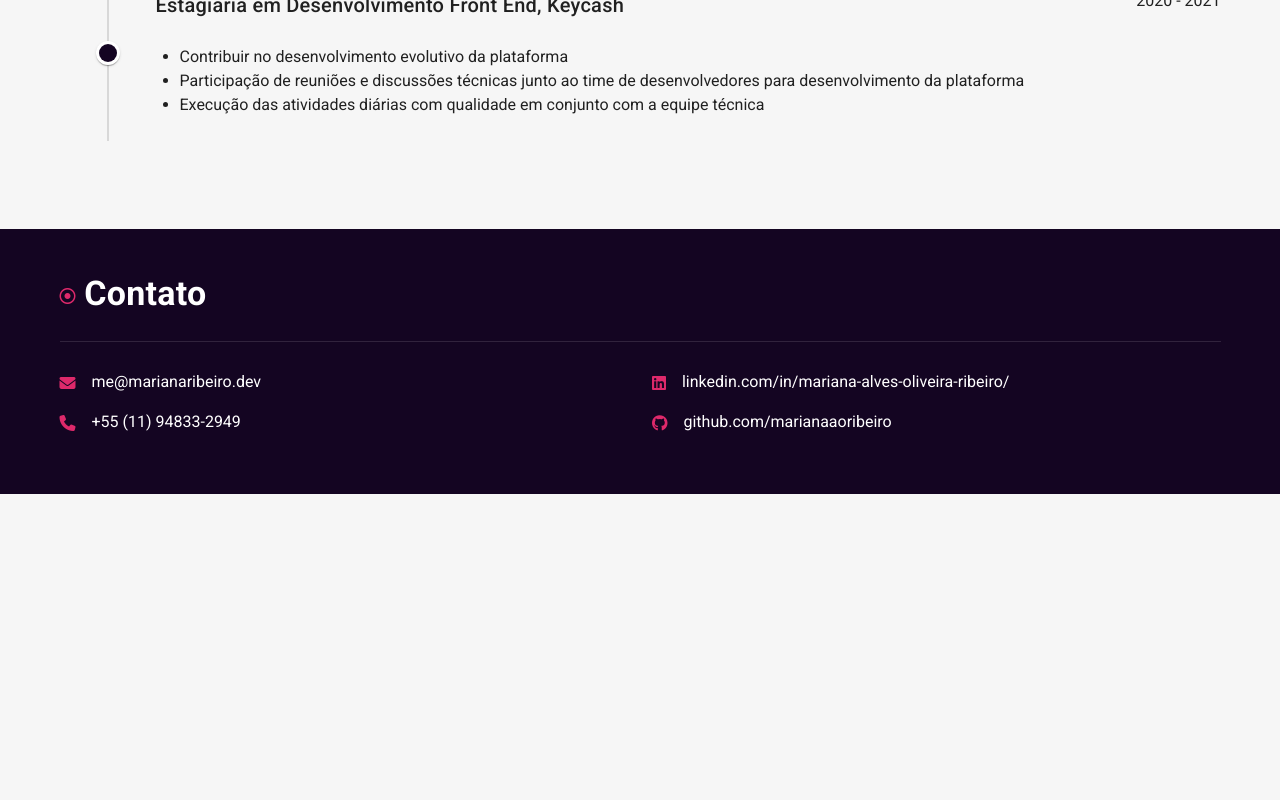
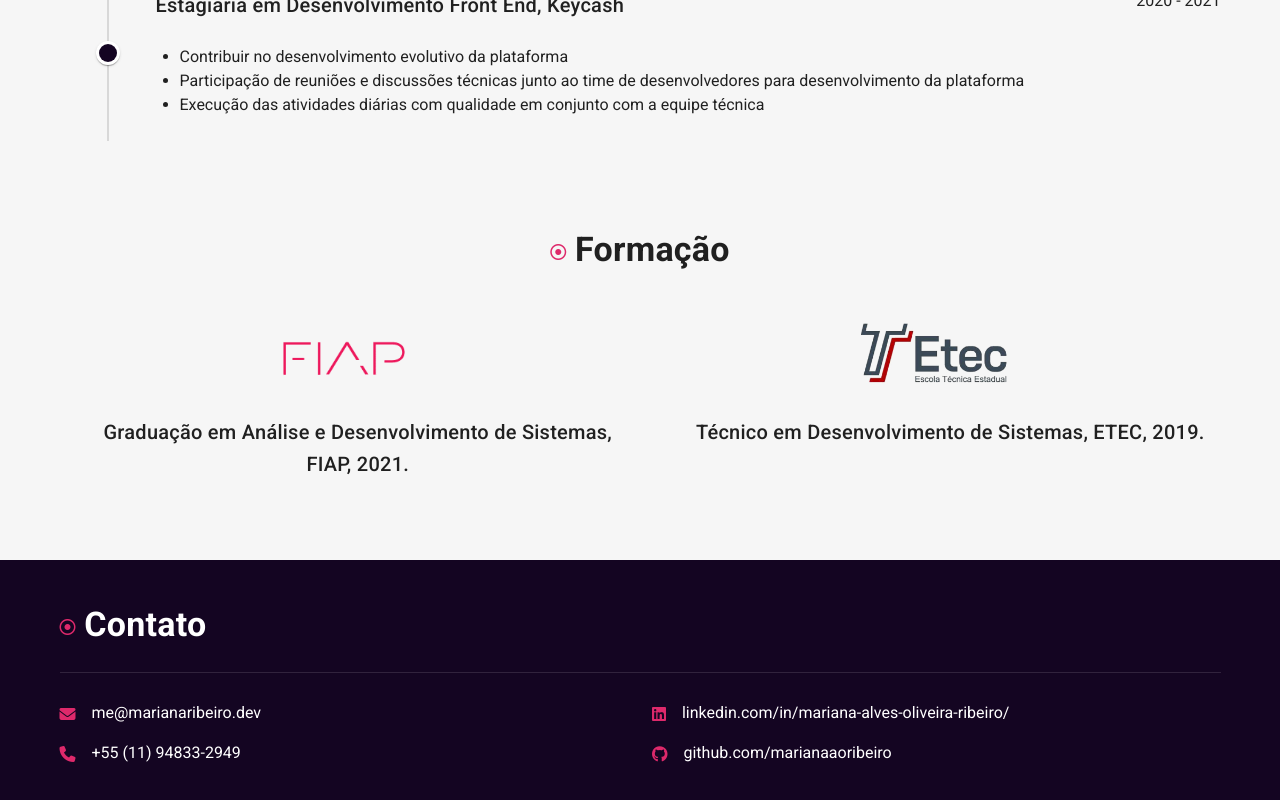
Before and after one commit to marianaaoribeiro/marianaribeiro.dev, a Vue app: page /#/ in a window 1280 px wide. Shown: the part 1536-2336 px from the top of the page. Before the commit the page ends 2030 px from the top, so only its background shows below. Built offline with nearby package versions, Linux system fonts and the light colour scheme.

Commit message:
Education

```diff
--- /dev/null
+++ b/src/components/AcademicEducation.vue
@@ -0,0 +1,47 @@
+<template>
+  <div id="education" class="py-5">
+    <v-container>
+      <v-row>
+        <v-col cols="12">
+          <p class="text-h4 font-weight-bold text-center">
+            <v-icon small color="tertiary"> far fa-circle-dot </v-icon>
+            Formação
+          </p>
+        </v-col>
+
+        <v-col
+          cols="12" sm="6"
+          v-for="(item, index) in education"
+          :key="index"
+          align="center"
+        >
+          <img
+            :src="item.src"
+            :alt="item.alt"
+            width="150"
+            :class="index == 1 ? 'mb-2' : ''"
+          />
+          <p class="title ml-7">{{ item.name }}</p>
+        </v-col>
+      </v-row>
+    </v-container>
+  </div>
+</template>
+<script>
+export default {
+  data: () => ({
+    education: [
+      {
+        src: require("@/assets/fiap.png"),
+        name: "Graduação em Análise e Desenvolvimento de Sistemas, FIAP, 2021.",
+        alt: "fiap",
+      },
+      {
+        src: require("@/assets/etec.png"),
+        name: "Técnico em Desenvolvimento de Sistemas, ETEC, 2019.",
+        alt: "etec",
+      },
+    ],
+  }),
+};
+</script>
--- a/src/components/DevDetails.vue
+++ b/src/components/DevDetails.vue
@@ -18,7 +18,15 @@
             Mariana Ribeiro
           </div>
           <p class="title">Desenvolvedora Front-end</p>
-          <v-btn outlined class="rounded-lg" dense> Baixar Currículo </v-btn>
+          <v-btn
+            outlined
+            class="rounded-lg"
+            dense
+            target="_blank"
+            href="https://drive.google.com/u/0/uc?id=1Lzd-cy7YMSYA7wkgbwNXHFdQlkWRyTKQ&export=download"
+          >
+            Baixar Currículo
+          </v-btn>
         </v-col>
       </v-row>
     </v-container>
--- a/src/components/HeaderBar.vue
+++ b/src/components/HeaderBar.vue
@@ -84,6 +84,10 @@ export default {
         to: "#experiences",
       },
       {
+        name: "Formação",
+        to: "#education",
+      },
+      {
         name: "Contato",
         to: "#contact",
       },
--- a/src/views/HomeView.vue
+++ b/src/views/HomeView.vue
@@ -4,6 +4,7 @@
     <about-me />
     <skills-with />
     <experiences-with />
+    <academic-education />
     <contact-me />
   </div>
 </template>
@@ -12,6 +13,7 @@
 import devDetails from '@/components/DevDetails.vue'
 import aboutMe from '@/components/AboutMe.vue'
 import skillsWith from '@/components/SkillsWith.vue'
+import academicEducation from '@/components/AcademicEducation.vue'
 import contactMe from '@/components/ContactMe.vue'
 import experiencesWith from '@/components/ExperiencesWith.vue'
 
@@ -22,7 +24,8 @@ import experiencesWith from '@/components/ExperiencesWith.vue'
       aboutMe,
       skillsWith,
       contactMe,
-      experiencesWith
+      experiencesWith,
+      academicEducation
     }
 
   }
```
Also changed, not shown: src/assets/etec.png (added), src/assets/fiap.png (added).
